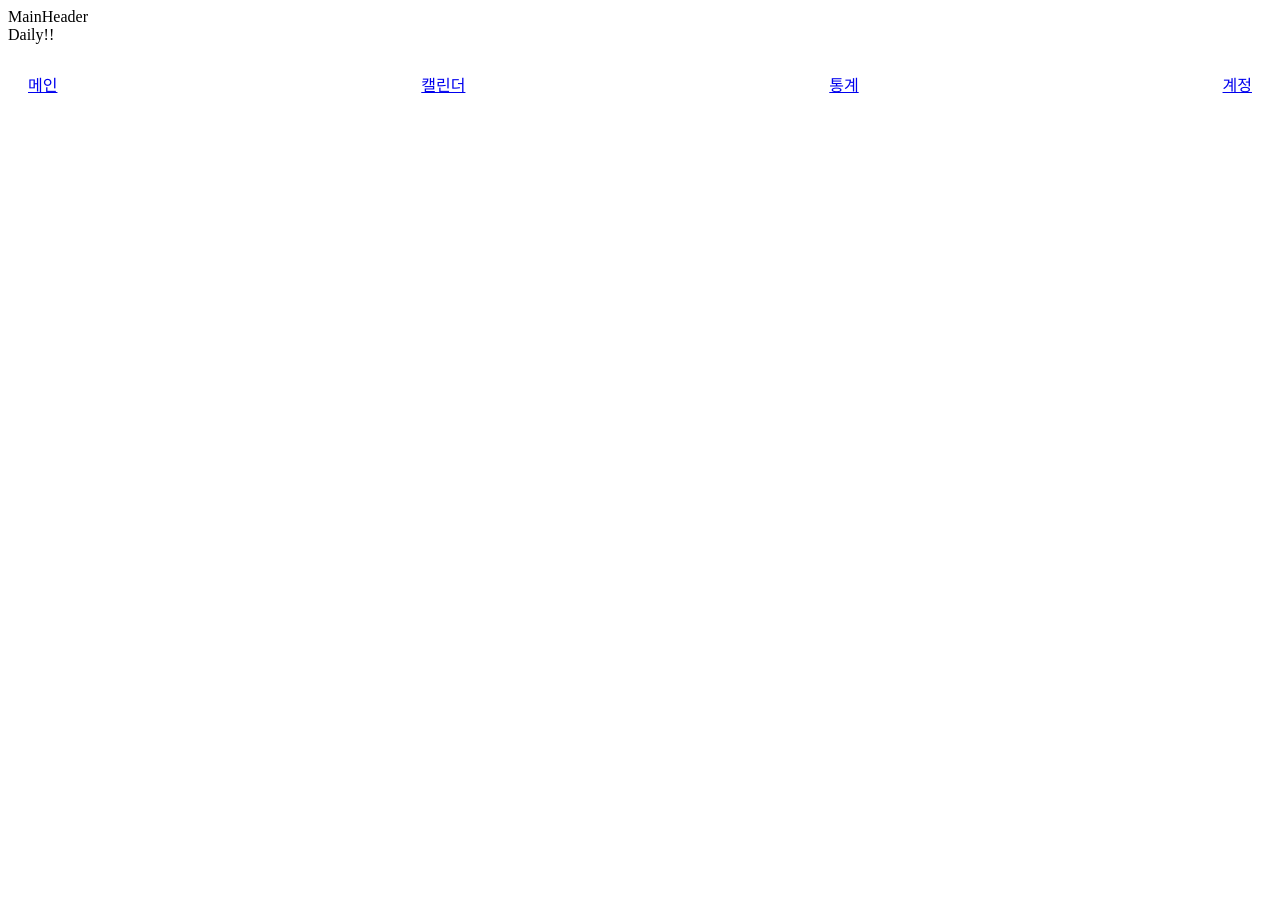
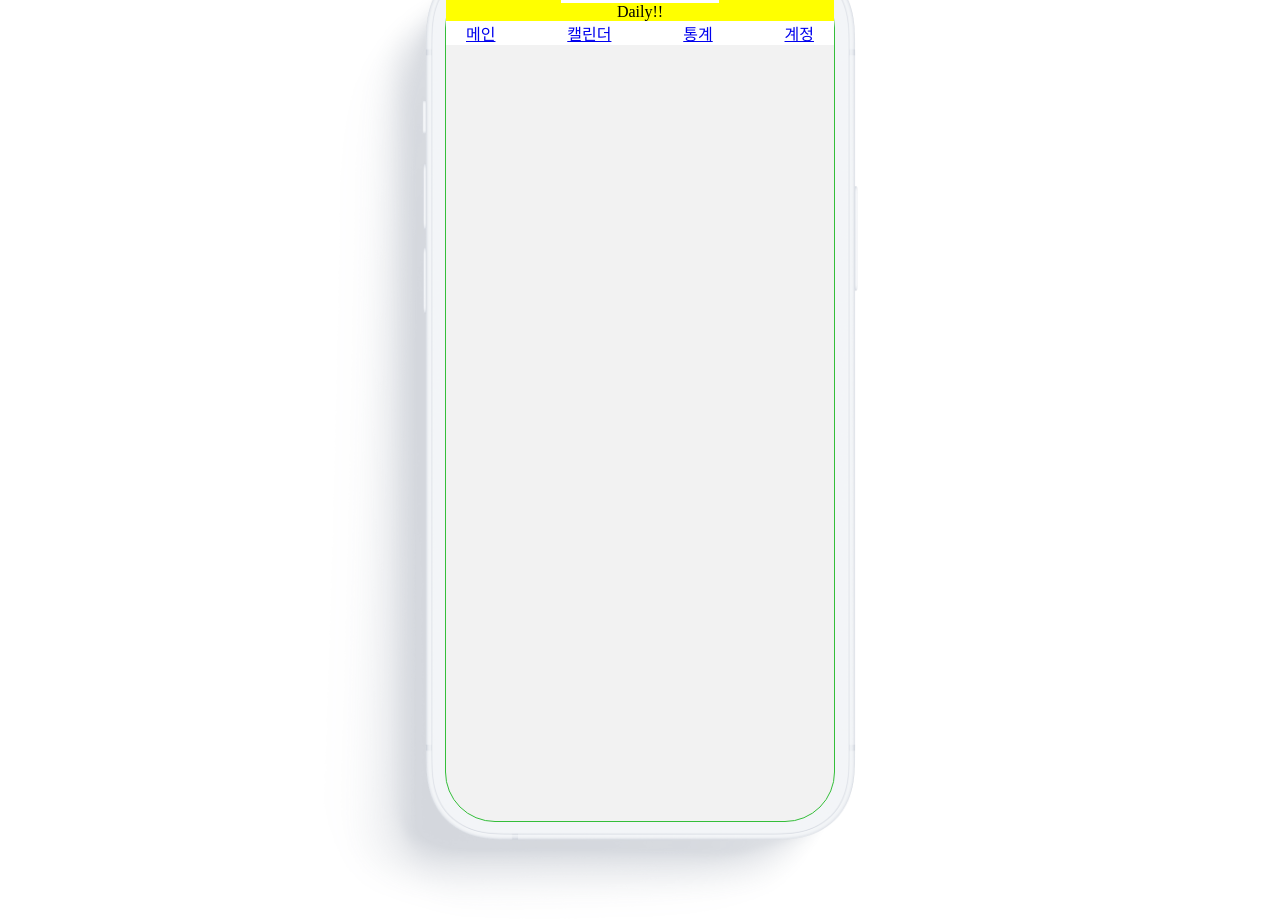
Before and after one commit to ozazat/moayo, a React (Vite) app: page /main/daily in a window 1280 px wide. Shown: the top 922 px of the page. Before the commit the page ends 800 px from the top, so only its background shows below. Built offline with nearby package versions, Linux system fonts and the light colour scheme; a web font is replaced by a local one.

Commit message:
design: 페이지 레이아웃 기본 스타일 작업

```diff
--- a/src/App.tsx
+++ b/src/App.tsx
@@ -12,10 +12,15 @@ import Account from "@/routes/Account/Account";
 import Add from "@/routes/Add/Add";
 import Edit from "./routes/Edit/Edit";
 import Search from "@/routes/Search/Search";
+import styled from "styled-components";
+import iphone from "/public/iPhone12_Clay_Shadow.png";
 
 const App = () => {
-  console.log("helloWorld");
   return (
+    <Section>
+      <IPhoneImg>
+        <img src={iphone} alt="iphone" />
+      </IPhoneImg>
       <BrowserRouter>
         <GlobalStyles />
         <Routes>
@@ -35,6 +40,34 @@ const App = () => {
           <Route path="/search" element={<Search />} />
         </Routes>
       </BrowserRouter>
+    </Section>
   );
 };
 export default App;
+
+const Section = styled.section`
+  width: 390px;
+  height: 844px;
+  background-color : var(--base-color-lightgrey);
+  border: 1.5px solid var(--point-color-green); // 추후 삭제하기!!!!!!
+	border-radius: 50px
+`
+
+const IPhoneImg = styled.div/*css*/ `
+  position: absolute;
+  top: 0px;
+  bottom: 0;
+  left: 0;
+  right: 0;
+  margin: 0 auto;
+  display: flex;
+  z-index: -1;
+  flex-direction: column;
+  justify-content: center;
+  align-items: center;
+  opacity: 50%; // 추후 삭제하기!!!!!!!
+  img {
+    width: 690px;
+    height: auto;
+  }
+`;
--- a/src/components/common/MainHeader.tsx
+++ b/src/components/common/MainHeader.tsx
@@ -1,5 +1,35 @@
+import { Link } from "react-router-dom";
+import styled from "styled-components";
+
 const MainHeader = () => {
-  return <div>MainHeader</div>;
+  return (
+    <>
+    <MainHeaderContainer>
+      <Link to="/main/daily">
+        <div>일일</div>
+      </Link>
+      <Link to="/main/weekly">
+        <div>주간</div>
+      </Link>
+      <Link to="/main/monthly">
+        <div>월간</div>
+      </Link>
+      <Link to="/main/all">
+        <div>전체</div>
+      </Link>
+    </MainHeaderContainer>
+  </>
+  )
 };
 
 export default MainHeader;
+
+const MainHeaderContainer = styled.div `
+  display: flex;
+  justify-content: space-between;
+  align-items: center;
+  max-width: 390px;
+  max-height: 80px;
+  padding: 0 20px;
+  background-color: #ffffff;
+`;
--- a/src/components/common/NavBar.tsx
+++ b/src/components/common/NavBar.tsx
@@ -1,18 +1,10 @@
 import { Link } from "react-router-dom";
+import styled from "styled-components";
 
 export const NavBar = () => {
   return (
     <>
-      <div
-        style={{
-          display: "flex",
-          justifyContent: "space-between",
-          alignItems: "center",
-          height: "80px",
-          backgroundColor: "#fff",
-          padding: "0 20px"
-        }}
-      >
+      <NavContainer>
         <Link to="/main/daily">
           <div>메인</div>
         </Link>
@@ -25,7 +17,17 @@ export const NavBar = () => {
         <Link to="/sub/account">
           <div>계정</div>
         </Link>
-      </div>
+      </NavContainer>
     </>
   );
 };
+
+const NavContainer = styled.div`
+  display: flex;
+  justify-content: space-between;
+  align-items: center;
+  max-width: 390px;
+  max-height: 80px;
+  padding: 0 20px;
+  background-color: #ffffff;
+`;
--- a/src/layout/MainLayout.tsx
+++ b/src/layout/MainLayout.tsx
@@ -1,17 +1,34 @@
 import { Outlet } from "react-router-dom";
 import { NavBar } from "@/components/common/NavBar";
 import MainHeader from "@/components/common/MainHeader";
+import styled from "styled-components";
 
 const MainLayout = () => {
   return (
-    <div>
-      <MainHeader />
-      <main>
-        <Outlet />
-      </main>
+    <Main>
+      <MainContainer>
+        <MainHeader />
+        <div>
+          <Outlet />
+        </div>
+      </MainContainer>
       <NavBar />
-    </div>
+    </Main>
   );
 };
 
 export default MainLayout;
+
+const Main = styled.main`
+  max-width: 390px;
+  max-height: 844px;
+`;
+
+const MainContainer = styled.div`
+  display: flex;
+  flex-direction: column;
+  justify-content: center;
+  align-items: center;
+  max-width: 390px;
+  background-color: yellow;
+`;
--- a/src/layout/SubLayout.tsx
+++ b/src/layout/SubLayout.tsx
@@ -1,14 +1,26 @@
 import { Outlet } from "react-router-dom";
 import { NavBar } from "@/components/common/NavBar";
+import styled from "styled-components";
 
 const SubLayout = () => {
   return (
     <div>
-      <main>
-        <Outlet />
-      </main>
+      <SubContainer>
+        <main>
+          <Outlet />
+        </main>
+      </SubContainer>
       <NavBar />
     </div>
   );
 };
 export default SubLayout;
+
+const SubContainer = styled.div`
+  display: flex;
+  flex-direction: column;
+  justify-content: center;
+  align-items: center;
+  max-width: 390px;
+  background-color: yellow;
+`;
--- a/src/styles/GlobalStyles.styles.ts
+++ b/src/styles/GlobalStyles.styles.ts
@@ -1,6 +1,6 @@
 import { createGlobalStyle } from "styled-components";
 
-const GlobalStyles = createGlobalStyle`
+const GlobalStyles = createGlobalStyle/* css */ `
 	:root {
 		--base-color-white: #f5f5f5;
 		--base-color-lightgrey: #f2f2f2;
@@ -10,8 +10,25 @@ const GlobalStyles = createGlobalStyle`
 		--point-color-yellow: #ffc952;
 		--point-color-green: #34be3a;
 		--point-color-red: #ff7473;
+
+		display: flex;
+		flex-direction: column;
+		justify-content: center;
+		align-items: center;
+		position : relative;
+		top: calc(50% - 422px);
+		bottom: 0;
+		left: 0;
+		right: 0;
+		margin: 0 auto;
+		width: 390px;
+		height: 844px;
+
+		/* background-color: var(--base-color-black); */
+		/* box-shadow: 0 4px 10px -4px var(--point-color-green); */
 	}
-	*{
+
+	* {
 		font-family: 'SUITE Variable', 'sans-serif';
 		box-sizing: border-box;
 	}
@@ -19,9 +36,11 @@ const GlobalStyles = createGlobalStyle`
 	h1 {
 		font-weight: 700;
 	}
+
 	h3 {
 		font-weight: 400;
 	}
+
 	div {
 		font-weight: 400;
 	}
```
Also changed, not shown: public/iPhone12_Clay_Shadow.png (added). Lines whose indentation alone changed are shown as unchanged.
